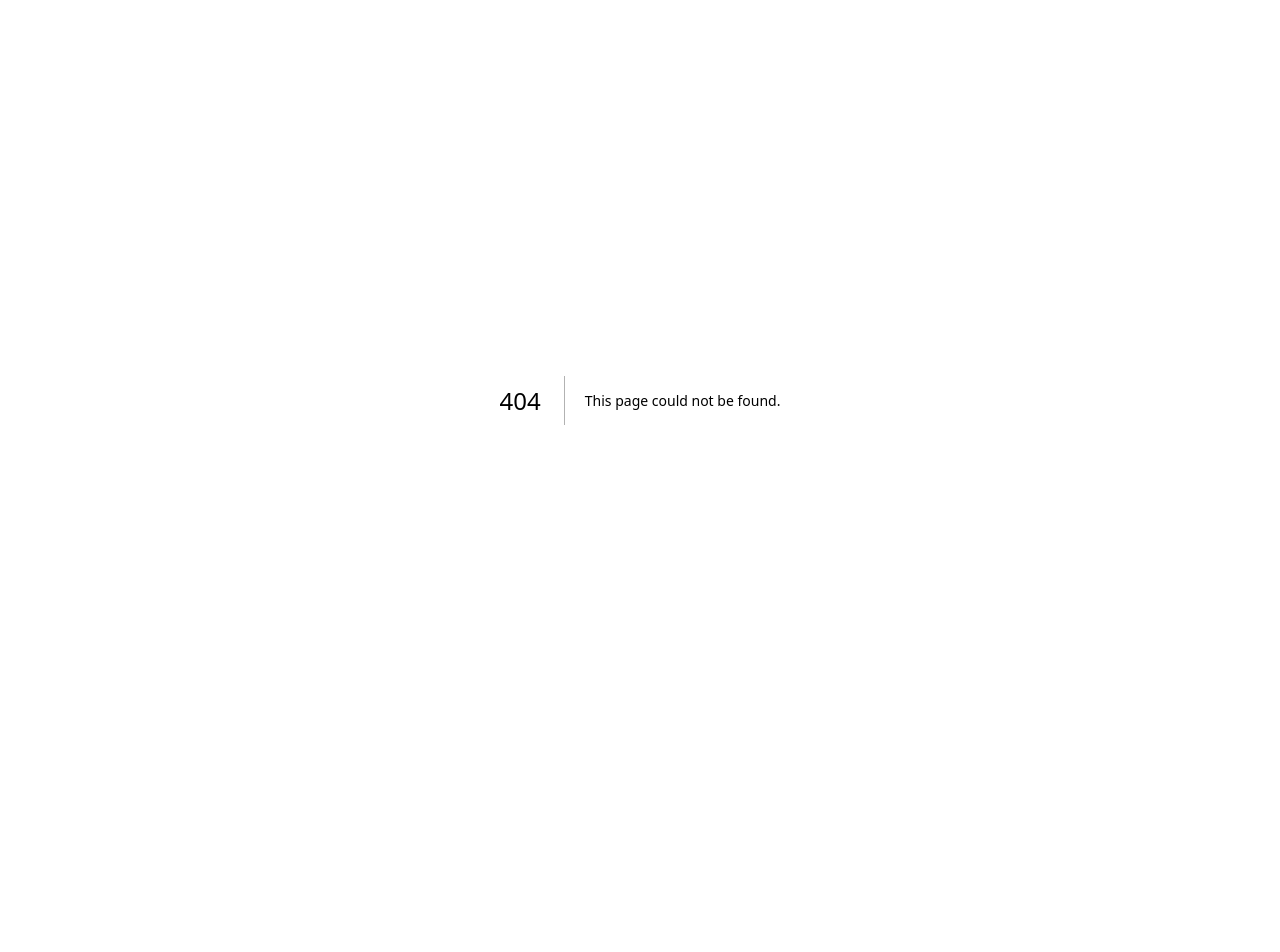
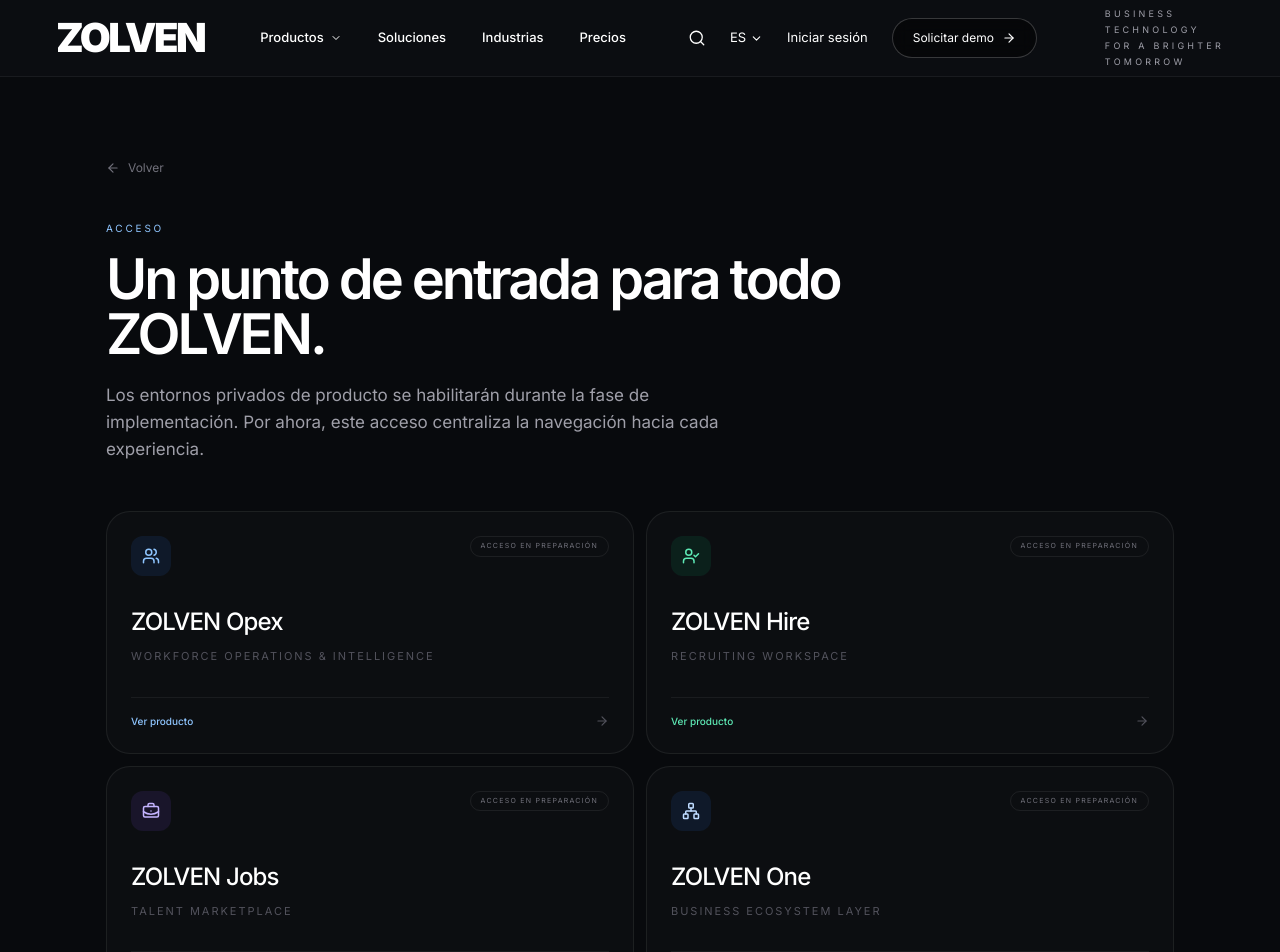
Before and after one commit to liatejera2-oss/zolven-web, a Next.js app: page /acceso in a window 1280 px wide. Before the commit this address had no page. Shown: the top 952 px of the page. Before the commit the page ends 800 px from the top, so only its background shows below. Built offline with nearby package versions, Linux system fonts and the light colour scheme.

Commit message:
feat: add unified ZOLVEN access page

```diff
--- /dev/null
+++ b/src/app/acceso/page.tsx
@@ -0,0 +1,105 @@
+import Link from "next/link";
+import { ArrowLeft, ArrowRight, BriefcaseBusiness, Network, ShieldCheck, UserCheck, Users } from "lucide-react";
+import { SiteHeader } from "@/components/zolven/SiteHeader";
+
+const accessProducts = [
+  {
+    name: "ZOLVEN Opex",
+    description: "Workforce Operations & Intelligence",
+    href: "/productos/opex",
+    icon: Users,
+    accent: "bg-blue-600",
+    soft: "bg-blue-500/10",
+    text: "text-blue-300",
+  },
+  {
+    name: "ZOLVEN Hire",
+    description: "Recruiting Workspace",
+    href: "/productos/hire",
+    icon: UserCheck,
+    accent: "bg-emerald-500",
+    soft: "bg-emerald-500/10",
+    text: "text-emerald-300",
+  },
+  {
+    name: "ZOLVEN Jobs",
+    description: "Talent Marketplace",
+    href: "/productos/jobs",
+    icon: BriefcaseBusiness,
+    accent: "bg-violet-600",
+    soft: "bg-violet-500/10",
+    text: "text-violet-300",
+  },
+  {
+    name: "ZOLVEN One",
+    description: "Business Ecosystem Layer",
+    href: "/productos/one",
+    icon: Network,
+    accent: "bg-gradient-to-br from-blue-400 to-blue-700",
+    soft: "bg-blue-500/10",
+    text: "text-blue-200",
+  },
+];
+
+export default function AccessPage() {
+  return (
+    <main className="min-h-screen bg-[#080A0D] text-white">
+      <div className="border-b border-white/[0.06] bg-[#0B0D11]">
+        <SiteHeader dark />
+      </div>
+
+      <section className="mx-auto max-w-[1180px] px-5 py-14 sm:px-7 sm:py-20 lg:px-14">
+        <Link
+          href="/"
+          className="inline-flex items-center gap-2 text-[12px] text-zinc-500 transition-colors hover:text-white"
+        >
+          <ArrowLeft size={14} /> Volver
+        </Link>
+
+        <div className="mt-10 max-w-[760px]">
+          <p className="text-[10px] uppercase tracking-[0.28em] text-blue-300">ACCESO</p>
+          <h1 className="mt-4 text-[42px] font-semibold leading-[.98] tracking-[-0.055em] sm:text-[56px]">
+            Un punto de entrada para todo ZOLVEN.
+          </h1>
+          <p className="mt-5 max-w-[660px] text-[15px] leading-[1.6] text-zinc-400 sm:text-[17px]">
+            Los entornos privados de producto se habilitarán durante la fase de implementación. Por ahora, este acceso centraliza la navegación hacia cada experiencia.
+          </p>
+        </div>
+
+        <div className="mt-12 grid gap-3 md:grid-cols-2">
+          {accessProducts.map(({ name, description, href, icon: Icon, accent, soft, text }) => (
+            <Link
+              key={name}
+              href={href}
+              className="group rounded-[24px] border border-white/[0.07] bg-white/[0.018] p-6 transition-colors hover:bg-white/[0.035]"
+            >
+              <div className="flex items-start justify-between">
+                <div className={`grid size-10 place-items-center rounded-xl ${soft}`}>
+                  <Icon size={18} className={text} />
+                </div>
+                <span className="rounded-full border border-white/[0.07] px-2.5 py-1 text-[7px] uppercase tracking-[0.18em] text-zinc-500">
+                  Acceso en preparación
+                </span>
+              </div>
+
+              <h2 className="mt-7 text-[24px] font-medium tracking-[-0.035em]">{name}</h2>
+              <p className="mt-2 text-[11px] uppercase tracking-[0.18em] text-zinc-600">{description}</p>
+
+              <div className="mt-8 flex items-center justify-between border-t border-white/[0.06] pt-4">
+                <span className={`text-[10px] font-medium ${text}`}>Ver producto</span>
+                <ArrowRight size={14} className="text-zinc-600 transition-transform group-hover:translate-x-1" />
+              </div>
+            </Link>
+          ))}
+        </div>
+
+        <div className="mt-8 flex items-start gap-3 rounded-2xl border border-white/[0.06] bg-white/[0.015] p-4">
+          <ShieldCheck size={17} className="mt-0.5 shrink-0 text-zinc-500" />
+          <p className="text-[11px] leading-[1.6] text-zinc-500">
+            No estamos habilitando autenticación real todavía porque la capa privada de producto aún está en desarrollo. Cuando esa fase comience, este será el punto de acceso unificado.
+          </p>
+        </div>
+      </section>
+    </main>
+  );
+}
```
